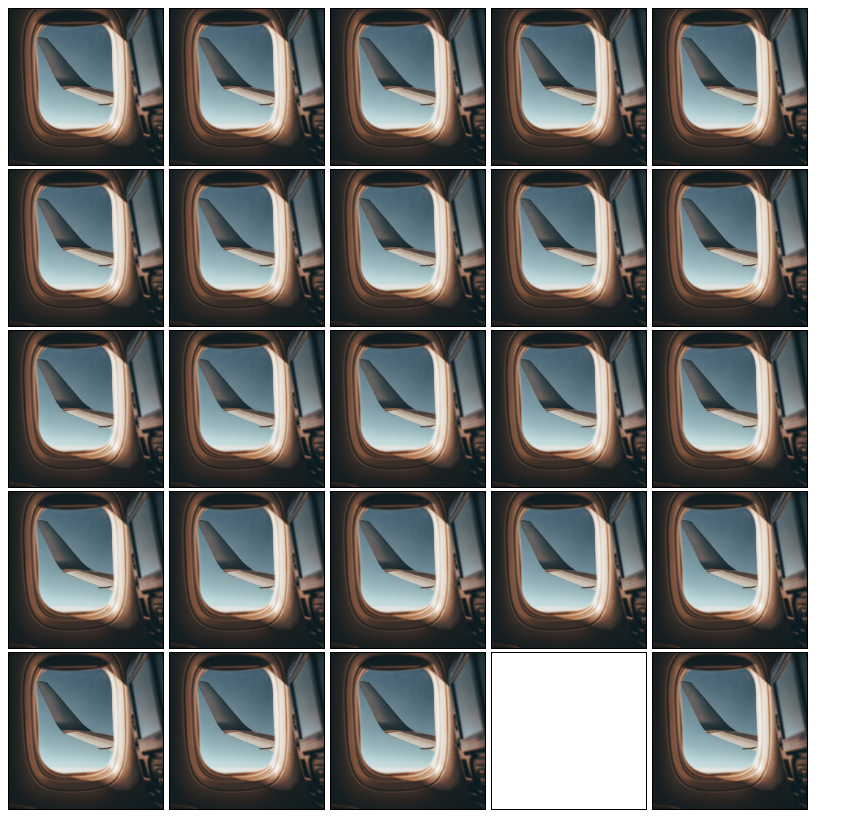
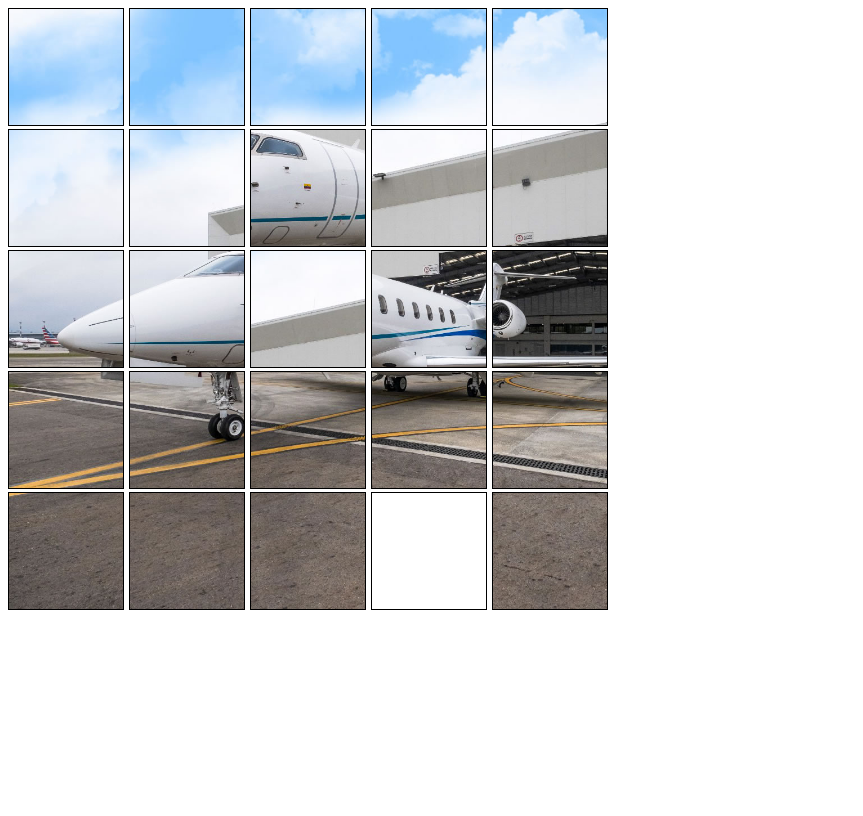
Before and after one commit to AnthonyMonsalve/puzzle, an Angular app: page / in a window 1280 px wide. Shown: the whole page, without its empty margins (0-863 px from the left). Built offline with nearby package versions, Linux system fonts and the light colour scheme.

Commit message:
playborad

```diff
--- a/src/app/board.ts
+++ b/src/app/board.ts
@@ -1,30 +1,30 @@
 export const board = {
   dimension: 5,
   table: {
-    0: { focus: false, active: false, image: 'airplane.jpg', valueExpected: 0},
-    1: { focus: false, active: false, image: 'airplane.jpg', valueExpected: 1},
-    2: { focus: false, active: false, image: 'airplane.jpg', valueExpected: 2},
-    3: { focus: false, active: false, image: 'airplane.jpg', valueExpected: 3},
-    4: { focus: false, active: false, image: 'airplane.jpg', valueExpected: 4},
-    5: { focus: false, active: false, image: 'airplane.jpg', valueExpected: 5},
-    6: { focus: false, active: false, image: 'airplane.jpg', valueExpected: 6},
-    7: { focus: false, active: false, image: 'airplane.jpg', valueExpected: 7},
-    8: { focus: false, active: false, image: 'airplane.jpg', valueExpected: 8},
-    9: { focus: false, active: false, image: 'airplane.jpg', valueExpected: 9},
-    10: { focus: false, active: false, image: 'airplane.jpg', valueExpected: 10},
-    11: { focus: false, active: false, image: 'airplane.jpg', valueExpected: 11},
-    12: { focus: false, active: false, image: 'airplane.jpg', valueExpected: 12},
-    13: { focus: false, active: false, image: 'airplane.jpg', valueExpected: 13},
-    14: { focus: false, active: false, image: 'airplane.jpg', valueExpected: 14},
-    15: { focus: false, active: false, image: 'airplane.jpg', valueExpected: 15},
-    16: { focus: false, active: false, image: 'airplane.jpg', valueExpected: 16},
-    17: { focus: false, active: false, image: 'airplane.jpg', valueExpected: 17},
-    18: { focus: false, active: false, image: 'airplane.jpg', valueExpected: 18},
-    19: { focus: false, active: false, image: 'airplane.jpg', valueExpected: 19},
-    20: { focus: false, active: false, image: 'airplane.jpg', valueExpected: 20},
-    21: { focus: false, active: false, image: 'airplane.jpg', valueExpected: 21},
-    22: { focus: false, active: false, image: 'airplane.jpg', valueExpected: 22},
-    23: { focus: false, active: false, image: 'image.png', valueExpected: 24},
-    24: { focus: false, active: false, image: 'airplane.jpg', valueExpected: 23}  // Asume que 0 es el espacio vacío para mover
+    0: {positionImage: '0% 0%', focus: false, isBlank: false, active: false, image: 'airplane.jpg', valueExpected: 0},
+    1: {positionImage: '25% 0%', focus: false, isBlank: false, active: false, image: 'airplane.jpg', valueExpected: 1},
+    2: {positionImage: '50% 0%', focus: false, isBlank: false, active: false, image: 'airplane.jpg', valueExpected: 2},
+    3: {positionImage: '75% 0%', focus: false, isBlank: false, active: false, image: 'airplane.jpg', valueExpected: 3},
+    4: {positionImage: '100% 0%', focus: false, isBlank: false, active: false, image: 'airplane.jpg', valueExpected: 4},
+    5: {positionImage: '0% 25%', focus: false, isBlank: false, active: false, image: 'airplane.jpg', valueExpected: 5},
+    6: {positionImage: '25% 25%', focus: false, isBlank: false, active: false, image: 'airplane.jpg', valueExpected: 6},
+    7: {positionImage: '50% 50%', focus: false, isBlank: false, active: false, image: 'airplane.jpg', valueExpected: 12},
+    8: {positionImage: '75% 25%', focus: false, isBlank: false, active: false, image: 'airplane.jpg', valueExpected: 8},
+    9: {positionImage: '100% 25%', focus: false, isBlank: false, active: false, image: 'airplane.jpg', valueExpected: 9},
+    10: {positionImage: '0% 50%', focus: false, isBlank: false, active: false, image: 'airplane.jpg', valueExpected: 10},
+    11: {positionImage: '25% 50%', focus: false, isBlank: false, active: false, image: 'airplane.jpg', valueExpected: 11},
+    12: {positionImage: '50% 25%', focus: false, isBlank: false, active: false, image: 'airplane.jpg', valueExpected: 7},
+    13: {positionImage: '75% 50%', focus: false, isBlank: false, active: false, image: 'airplane.jpg', valueExpected: 13},
+    14: {positionImage: '100% 50%', focus: false, isBlank: false, active: false, image: 'airplane.jpg', valueExpected: 14},
+    15: {positionImage: '0% 75%', focus: false, isBlank: false, active: false, image: 'airplane.jpg', valueExpected: 15},
+    16: {positionImage: '25% 75%', focus: false, isBlank: false, active: false, image: 'airplane.jpg', valueExpected: 16},
+    17: {positionImage: '50% 75%', focus: false, isBlank: false, active: false, image: 'airplane.jpg', valueExpected: 17},
+    18: {positionImage: '75% 75%', focus: false, isBlank: false, active: false, image: 'airplane.jpg', valueExpected: 18},
+    19: {positionImage: '100% 75%', focus: false, isBlank: false, active: false, image: 'airplane.jpg', valueExpected: 19},
+    20: {positionImage: '0% 100%', focus: false, isBlank: false, active: false, image: 'airplane.jpg', valueExpected: 20},
+    21: {positionImage: '25% 100%', focus: false, isBlank: false, active: false, image: 'airplane.jpg', valueExpected: 21},
+    22: {positionImage: '50% 100%', focus: false, isBlank: false, active: false, image: 'airplane.jpg', valueExpected: 22},
+    23: {positionImage: '0', focus: false, isBlank: true, active: false, image: 'image.png', valueExpected: 24},
+    24: {positionImage: '75% 100%', focus: false, isBlank: false, active: false, image: 'airplane.jpg', valueExpected: 23}  // Asume que 0 es el espacio vacío para mover
   }
 };
--- a/src/app/playboard/board/board.component.css
+++ b/src/app/playboard/board/board.component.css
@@ -1,6 +1,6 @@
 .board {
-  width: 800px;
-  height: 800px;
+  width: 600px;
+  height: 600px;
   display: grid;
   grid-template-columns: repeat(5, 1fr);
   grid-gap: 5px;
--- a/src/app/playboard/board/board.component.ts
+++ b/src/app/playboard/board/board.component.ts
@@ -56,7 +56,7 @@ export class BoardComponent implements OnInit {
 
   private trySwapWithActiveSquare(square: number): void {
     const activeSquare = this.boardService.findActive();
-    if (activeSquare) {
+    if (activeSquare && (this.board.table[activeSquare].isBlank || this.board.table[square].isBlank)) {
       this.boardService.swapSquares(activeSquare, square);
       this.deactivateSquare();
       if (this.isAllSquaresExpected()) {
@@ -68,7 +68,10 @@ export class BoardComponent implements OnInit {
   private activateSquareAndSetFocus(square: number, neighbours: number[]): void {
     this.boardService.setActive(square);
     this.boardService.resetFocus();
-    neighbours.forEach(neighbour => this.boardService.setFocus(neighbour));
+    if (this.board.table[square].isBlank) {
+      neighbours.forEach(neighbour => this.boardService.setFocus(neighbour));
+      return;
+    }
   }
 
   private isAllSquaresExpected(): boolean {
--- a/src/app/playboard/board/board.interface.ts
+++ b/src/app/playboard/board/board.interface.ts
@@ -3,6 +3,8 @@ export interface Square {
   active: boolean;
   image: string;
   valueExpected: number;
+  positionImage: string;
+  isBlank: boolean
 }
 
 export interface Board {
--- a/src/app/playboard/square/square.component.html
+++ b/src/app/playboard/square/square.component.html
@@ -1,6 +1,6 @@
 <div class="tile draggable" (click)="onSelectSquare()"
 [style.boxShadow]="boxShadow"
 [style.backgroundColor]="backgroundColor"
-[ngStyle]="{'background-image': backgroundImage}">
-{{ board.table[square].value !== 0 ? board.table[square].value : '' }}
+[ngStyle]="{'background-image': backgroundImage, 'background-size': '600px', 'background-position': backgroundPosition}">
+
 </div>
--- a/src/app/playboard/square/square.component.ts
+++ b/src/app/playboard/square/square.component.ts
@@ -36,6 +36,10 @@ export class SquareComponent implements OnInit{
     return 'none';
   }
 
+  get backgroundPosition() {
+    return this.board.table[this.square].positionImage;
+  }
+
   ngOnInit(){
     this.board = this.boardService.getBoard()
   }
```
Also changed, not shown: src/assets/images/airplane.jpg.
